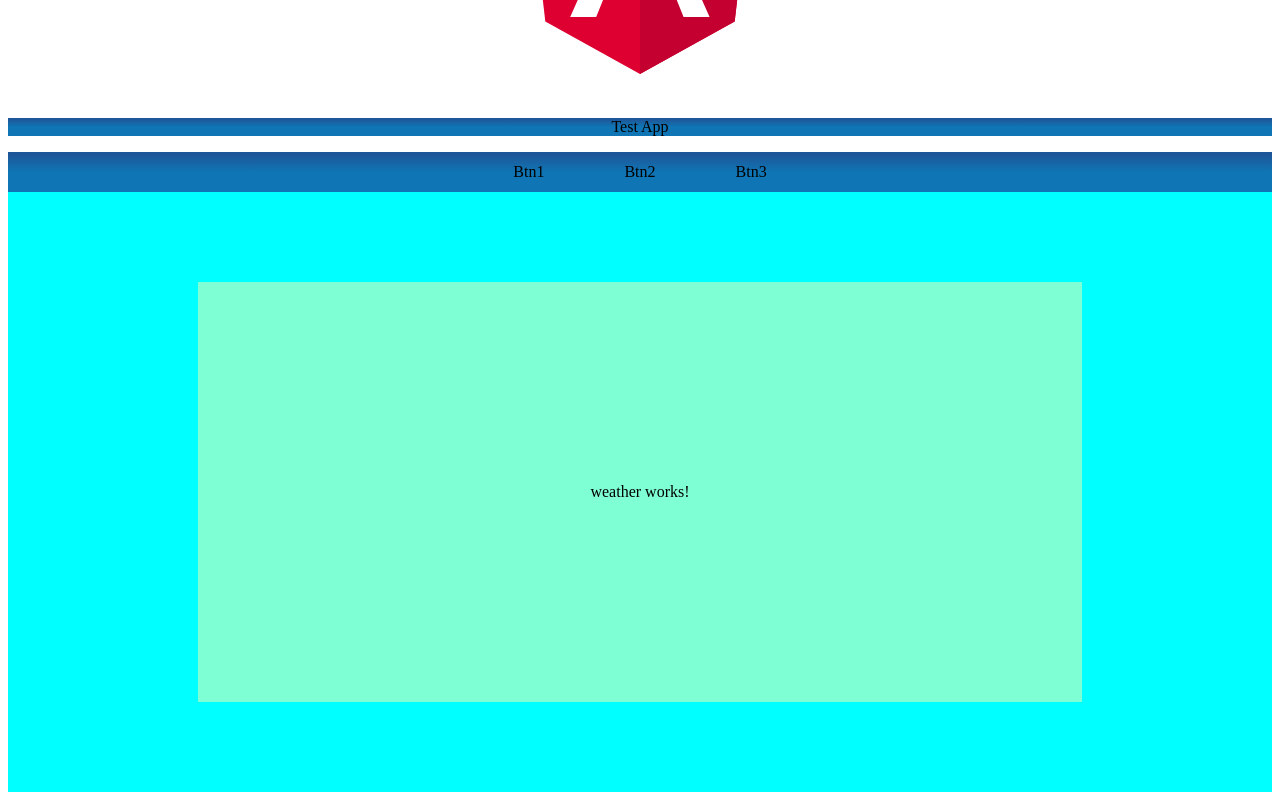
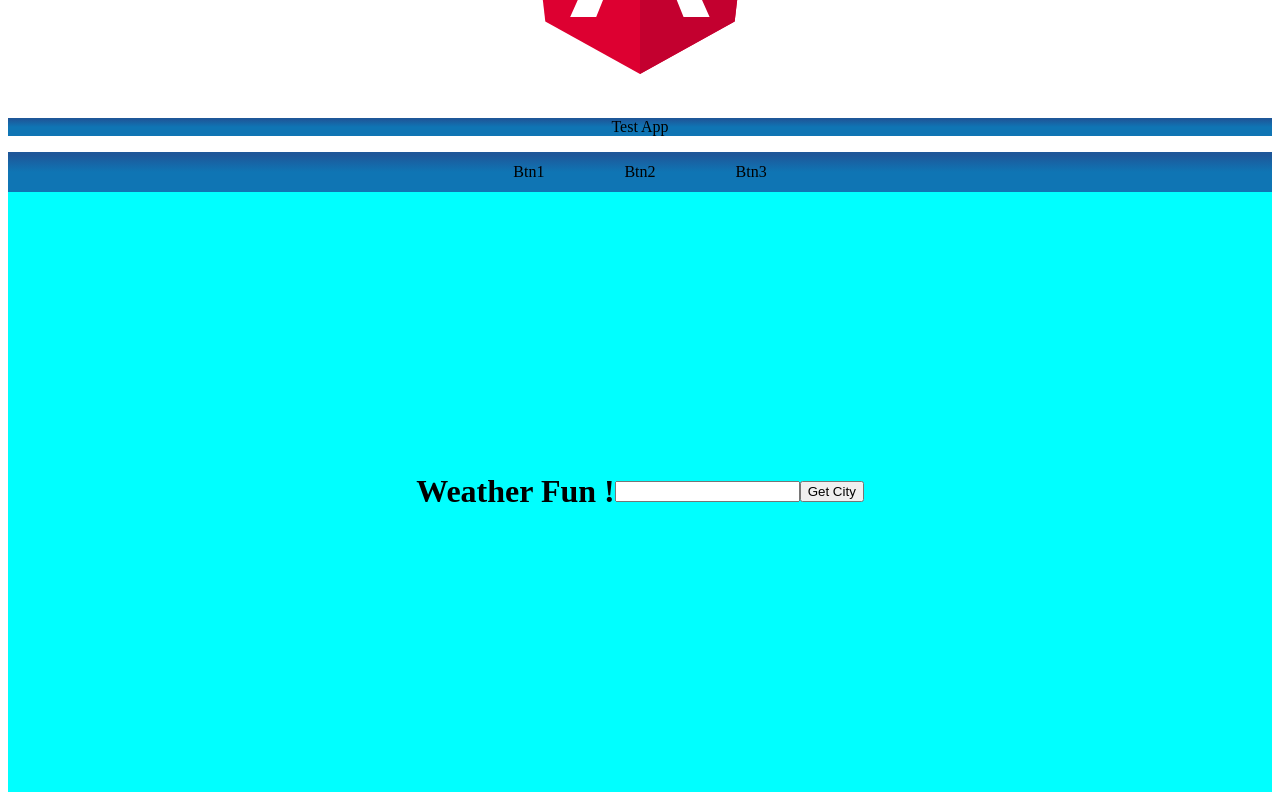
Before and after one commit to alanrichards86/todoProject, an Angular app: page /weather in a window 1280 px wide. Shown: the part 282-1082 px from the top of the page. Built offline with nearby package versions, Linux system fonts and the light colour scheme.

Commit message:
Redoing the api call. Was doing it wrong. I have a response from the weather api in the console log.

```diff
--- a/src/app/components/config/config-service.ts
+++ /dev/null
@@ -1,28 +0,0 @@
-
-import { Injectable } from '@angular/core';
-
-//Http
-import { HttpClient, HttpResponse, HttpErrorResponse } from '@angular/common/http';
-
-//Interface
-import { Config } from '../../config-interface';
-
-//Observable
-import { Observable } from 'rxjs/Observable';
-
-@Injectable()
-export class ConfigService {
-    constructor (private http: HttpClient ) {}
-
-    configUrl = 'assests/config.json';
-
-    getConfig() {
-        return this.http.get<Config>(this.configUrl);
-    }
-    getConfigResponse(): Observable<HttpResponse<Config>> {
-        return this.http.get<Config>(
-            this.configUrl, { observe: 'response' });
-    }
-}
-// This is how the api call should look when calling just the city.   URL/Cith/APPID/MyUniqueKey
-// http://api.openweathermap.org/data/2.5/weather?q=Hurzuf&APPID=8dba29b56eefde52ad1be13b13becda3
--- a/src/app/components/config/config.component.html
+++ /dev/null
@@ -1,3 +0,0 @@
-<p>
-  config works!
-</p>
--- a/src/app/components/config/config.component.ts
+++ /dev/null
@@ -1,33 +0,0 @@
-import { Component, OnInit } from '@angular/core';
-
-//Service
-import { ConfigService } from './config-service';
-
-//Interface
-import { Config } from '../../config-interface';
-
-
-@Component({
-  selector: 'app-config',
-  templateUrl: './config.component.html',
-  styleUrls: ['./config.component.css']
-})
-export class ConfigComponent implements OnInit {
-  config: Config;
-
-
-
-  constructor(private configService: ConfigService ) {
-
-   }
-
-  ngOnInit() {
-  }
-
-  showConfig() {
-    this.configService.getConfig()
-    .subscribe(data => this.config = { ...data});
-  }
-
-
-}
--- a/src/app/components/weather/weather.component.css
+++ b/src/app/components/weather/weather.component.css
@@ -5,13 +5,3 @@ div {
     justify-content: center;
     align-items: center
 }
-
-p {
-    height: 70%;
-    width: 70%;
-    background-color: aquamarine;
-    text-align: center;
-    display: flex;
-    justify-content: center;
-    align-items: center;
-}
--- a/src/app/components/weather/weather.component.html
+++ b/src/app/components/weather/weather.component.html
@@ -1,9 +1,18 @@
 
 
-<div>
+<div class="mainDiv">
 
-  <p>
-    weather works!
-  </p>
+<div class="h1Div">
+  <h1>
+    Weather Fun !
+  </h1>
+</div>
+
+<div class="inputDiv">
+  <input type="text" class="cityName" [(ngModel)]=cityName>
+  <button (click)="getCity()" class="getCity-Btn">Get City</button>
+</div>
+
+
 
 </div>
--- a/src/app/components/weather/weather.component.ts
+++ b/src/app/components/weather/weather.component.ts
@@ -1,4 +1,8 @@
-import { Component, OnInit } from '@angular/core';
+import { Component, OnInit, NgModule } from '@angular/core';
+
+//Http
+import { HttpClient } from '@angular/common/http';
+import { Response } from '@angular/http';
 
 @Component({
   selector: 'app-weather',
@@ -7,9 +11,20 @@ import { Component, OnInit } from '@angular/core';
 })
 export class WeatherComponent implements OnInit {
 
-  constructor() { }
+  constructor(private http: HttpClient) { }
+
+  cityName = '';
 
   ngOnInit() {
   }
 
+  getCity() {
+    this.http.get("http://api.openweathermap.org/data/2.5/forecast?id=" + this.cityName +  "&APPID=8dba29b56eefde52ad1be13b13becda3")
+    .subscribe(
+      (res: Response) => {
+        const weatherCity = res;
+        console.log(weatherCity);
+      }
+    )
+  }
 }
--- a/src/app/config-interface.ts
+++ /dev/null
@@ -1,5 +0,0 @@
-
-
-export interface Config {
-    weatherUrl: string;
-}
--- a/src/assets/config.json
+++ /dev/null
@@ -1,4 +0,0 @@
-{
-    "weatherUrl": "api.openweathermap.org/data/2.5/weather?q=Hurzuf",
-    "defaultApiKey": "8dba29b56eefde52ad1be13b13becda3"
-}
```
Also changed, not shown: src/app/app.module.ts (+7 -9 lines), src/app/components/config/config.component.css (deleted), 1 other file (tests, documents, lock files or other folders).
